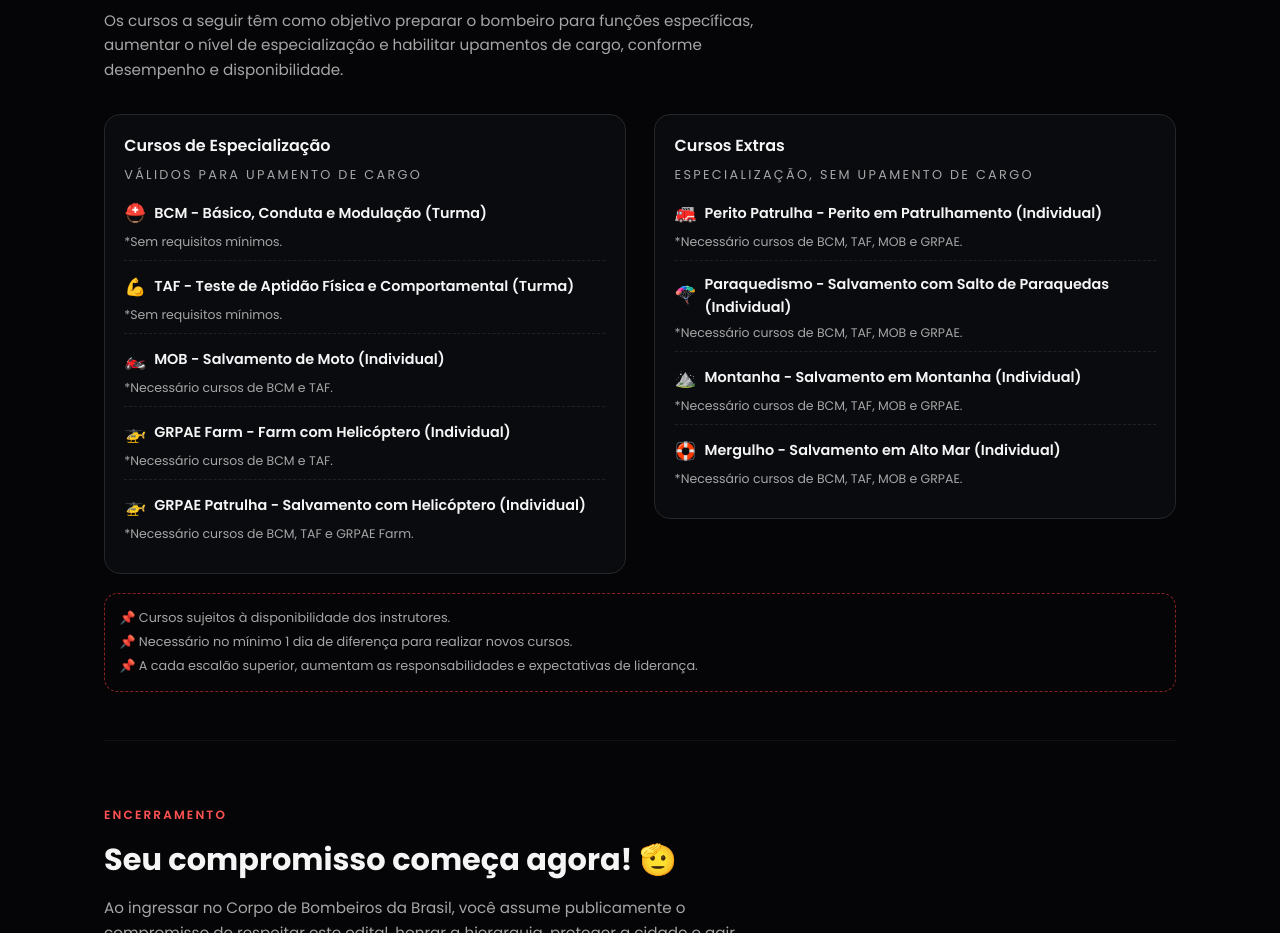
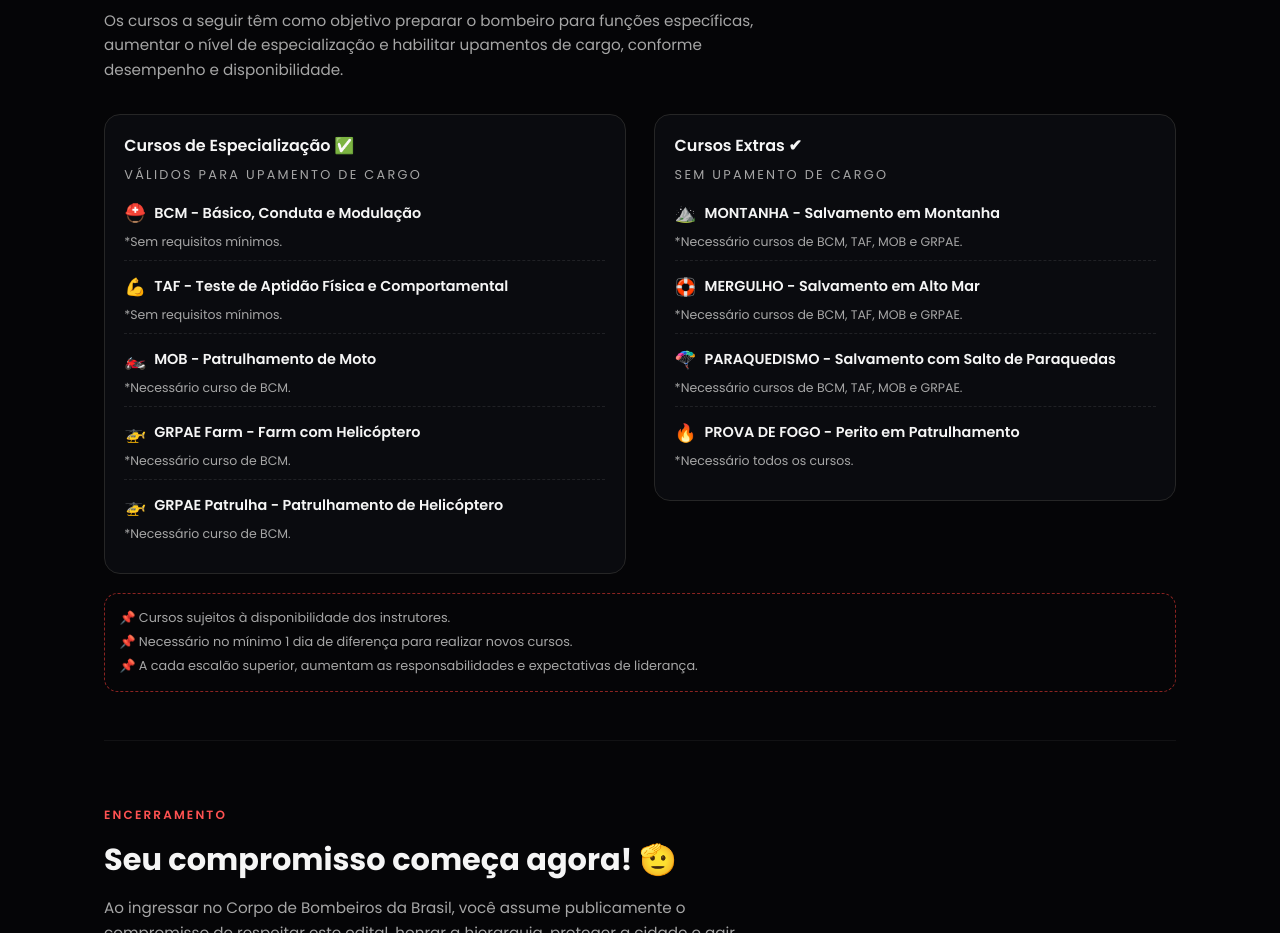
Before and after one commit to corpodebombeiros/editalderecrutamento, a plain HTML site: page index.html in a window 1280 px wide. Shown: the part 3741-4674 px from the top of the page. Drawn offline with Linux system fonts and the light colour scheme.

Commit message:
Update index.html

```diff
--- a/index.html
+++ b/index.html
@@ -947,14 +947,14 @@
 
         <!-- Cursos de especialização (upamento) -->
         <div class="course-block">
-          <div class="course-block-title">Cursos de Especialização</div>
+          <div class="course-block-title">Cursos de Especialização ✅</div>
           <div class="course-block-sub">Válidos para upamento de cargo</div>
 
           <ul class="course-list">
             <li class="course-item">
               <div class="course-title">
                 <span class="icon">⛑️</span>
-                <span>BCM - Básico, Conduta e Modulação (Turma)</span>
+                <span>BCM - Básico, Conduta e Modulação</span>
               </div>
               <div class="course-req">
                 *Sem requisitos mínimos.
@@ -964,7 +964,7 @@
             <li class="course-item">
               <div class="course-title">
                 <span class="icon">💪</span>
-                <span>TAF - Teste de Aptidão Física e Comportamental (Turma)</span>
+                <span>TAF - Teste de Aptidão Física e Comportamental</span>
               </div>
               <div class="course-req">
                 *Sem requisitos mínimos.
@@ -974,30 +974,30 @@
             <li class="course-item">
               <div class="course-title">
                 <span class="icon">🏍️</span>
-                <span>MOB - Salvamento de Moto (Individual)</span>
+                <span>MOB - Patrulhamento de Moto</span>
               </div>
               <div class="course-req">
-                *Necessário cursos de BCM e TAF.
+                *Necessário curso de BCM.
               </div>
             </li>
 
             <li class="course-item">
               <div class="course-title">
                 <span class="icon">🚁</span>
-                <span>GRPAE Farm - Farm com Helicóptero (Individual)</span>
+                <span>GRPAE Farm - Farm com Helicóptero</span>
               </div>
               <div class="course-req">
-                *Necessário cursos de BCM e TAF.
+                *Necessário curso de BCM.
               </div>
             </li>
 
             <li class="course-item">
               <div class="course-title">
                 <span class="icon">🚁</span>
-                <span>GRPAE Patrulha - Salvamento com Helicóptero (Individual)</span>
+                <span>GRPAE Patrulha - Patrulhamento de Helicóptero</span>
               </div>
               <div class="course-req">
-                *Necessário cursos de BCM, TAF e GRPAE Farm.
+                *Necessário curso de BCM.
               </div>
             </li>
           </ul>
@@ -1005,14 +1005,24 @@
 
         <!-- Cursos extras (especialização sem upamento) -->
         <div class="course-block">
-          <div class="course-block-title">Cursos Extras</div>
-          <div class="course-block-sub">Especialização, sem upamento de cargo</div>
+          <div class="course-block-title">Cursos Extras ✔</div>
+          <div class="course-block-sub">Sem upamento de cargo</div>
 
           <ul class="course-list">
             <li class="course-item">
               <div class="course-title">
-                <span class="icon">🚒</span>
-                <span>Perito Patrulha - Perito em Patrulhamento (Individual)</span>
+                <span class="icon">⛰️</span>
+                <span>MONTANHA - Salvamento em Montanha</span>
+              </div>
+              <div class="course-req">
+                *Necessário cursos de BCM, TAF, MOB e GRPAE.
+              </div>
+            </li>
+
+            <li class="course-item">
+              <div class="course-title">
+                <span class="icon">🛟</span>
+                <span>MERGULHO - Salvamento em Alto Mar</span>
               </div>
               <div class="course-req">
                 *Necessário cursos de BCM, TAF, MOB e GRPAE.
@@ -1022,7 +1032,7 @@
             <li class="course-item">
               <div class="course-title">
                 <span class="icon">🪂</span>
-                <span>Paraquedismo - Salvamento com Salto de Paraquedas (Individual)</span>
+                <span>PARAQUEDISMO - Salvamento com Salto de Paraquedas</span>
               </div>
               <div class="course-req">
                 *Necessário cursos de BCM, TAF, MOB e GRPAE.
@@ -1031,21 +1041,11 @@
 
             <li class="course-item">
               <div class="course-title">
-                <span class="icon">⛰️</span>
-                <span>Montanha - Salvamento em Montanha (Individual)</span>
+                <span class="icon">🔥</span>
+                <span>PROVA DE FOGO - Perito em Patrulhamento</span>
               </div>
               <div class="course-req">
-                *Necessário cursos de BCM, TAF, MOB e GRPAE.
-              </div>
-            </li>
-
-            <li class="course-item">
-              <div class="course-title">
-                <span class="icon">🛟</span>
-                <span>Mergulho - Salvamento em Alto Mar (Individual)</span>
-              </div>
-              <div class="course-req">
-                *Necessário cursos de BCM, TAF, MOB e GRPAE.
+                *Necessário todos os cursos.
               </div>
             </li>
           </ul>
```
